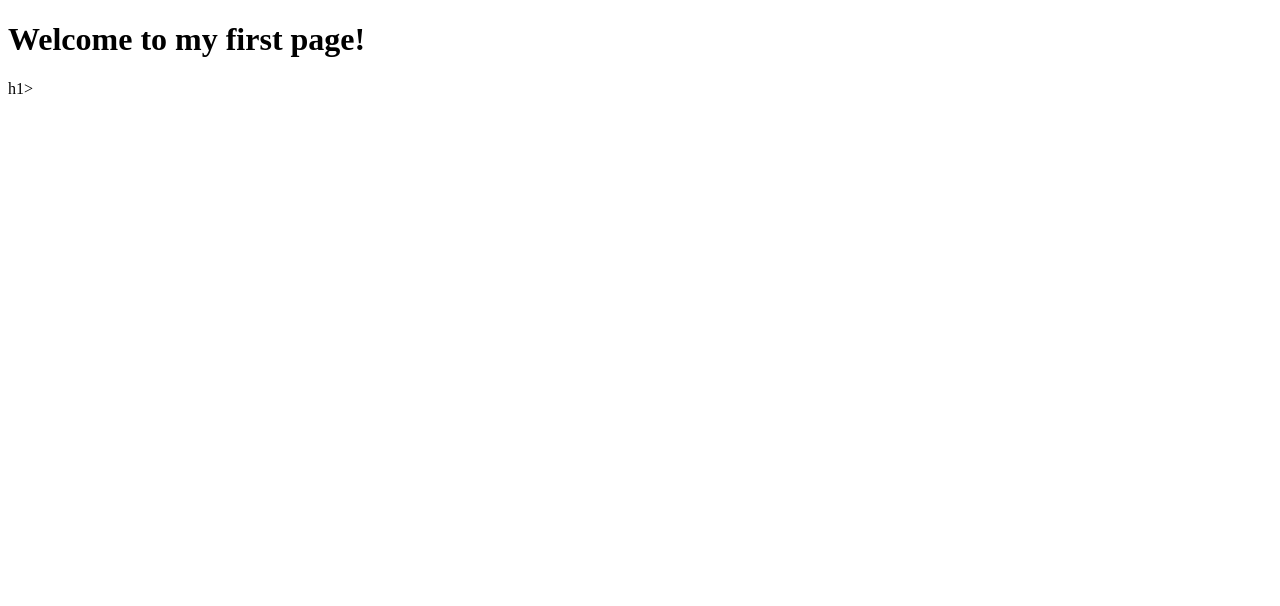
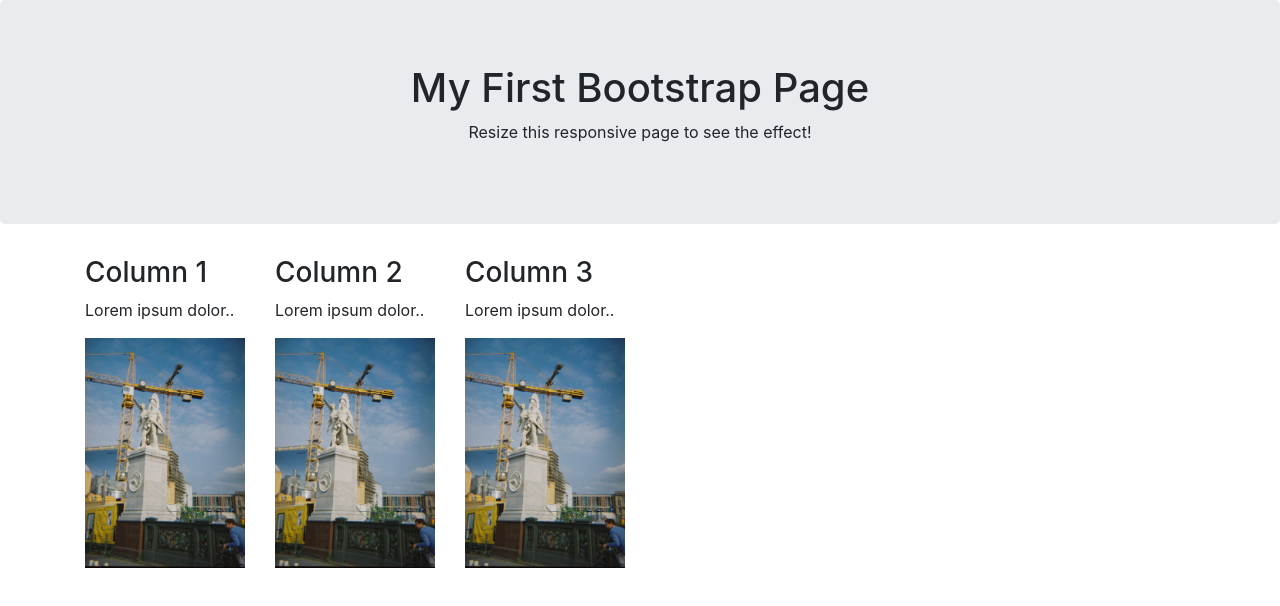
Before and after one commit to olhadanylchenko/olhadanylchenko.github.io, a plain HTML site: page index.html in a window 1280 px wide. Drawn offline with nearby package versions, Linux system fonts and the light colour scheme.

Commit message:
bootstrap-attempt

```diff
--- a/index.html
+++ b/index.html
@@ -1,13 +1,45 @@
-<!DOCTYPE html>
+<!doctype html>
 <html lang="en">
 
 <head>
+    <!-- Required meta tags -->
+    <meta charset="utf-8">
+    <meta name="viewport" content="width=device-width, initial-scale=1, shrink-to-fit=no">
 
-    <title>First try at git</title>
+    <!-- Bootstrap CSS -->
+    <link rel="stylesheet" href="https://stackpath.bootstrapcdn.com/bootstrap/4.3.1/css/bootstrap.min.css"
+        integrity="sha384-ggOyR0iXCbMQv3Xipma34MD+dH/1fQ784/j6cY/iJTQUOhcWr7x9JvoRxT2MZw1T" crossorigin="anonymous">
+
+    <title>Hello, world!</title>
 </head>
 
 <body>
-    <h1> Welcome to my first page!</h1>h1>
+    <div class="jumbotron text-center">
+        <h1>My First Bootstrap Page</h1>
+        <p>Resize this responsive page to see the effect!</p>
+    </div>
+
+    <div class="container">
+        <div class="row">
+            <div class="col-12 col-sm-6 col-md-4 col-xl-2">
+                <h3>Column 1</h3>
+                <p>Lorem ipsum dolor..</p>
+                <img class="img-fluid" src="000011.JPG" alt="">
+            </div>
+            <div class="col-12 col-sm-6 col-md-4 col-xl-2">
+                <h3>Column 2</h3>
+                <p>Lorem ipsum dolor..</p>
+                <img class="img-fluid" src="000011.JPG" alt="">
+
+            </div>
+            <div class="col-12 col-sm-6 col-md-4 col-xl-2">
+                <h3>Column 3</h3>
+                <p>Lorem ipsum dolor..</p>
+                <img class="img-fluid" src="000011.JPG" alt="">
+
+            </div>
+        </div>
+    </div>
 </body>
 
 </html>
```
Also changed, not shown: style.css (added, +11 -0 lines), 000011.JPG (added), 1 other file.
